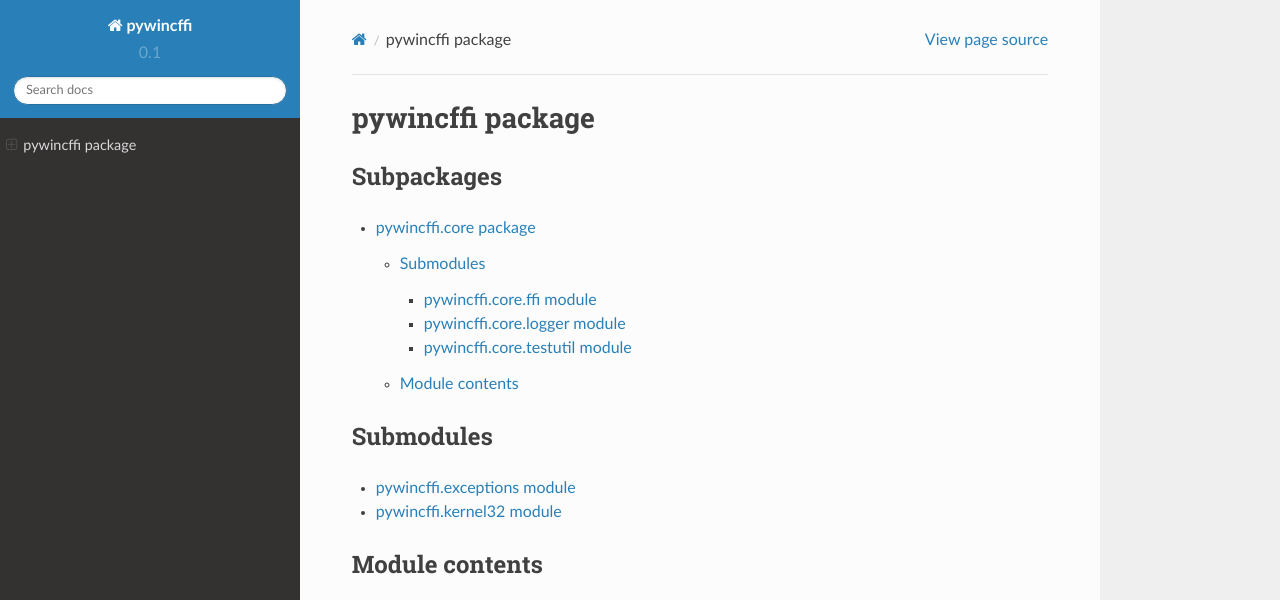
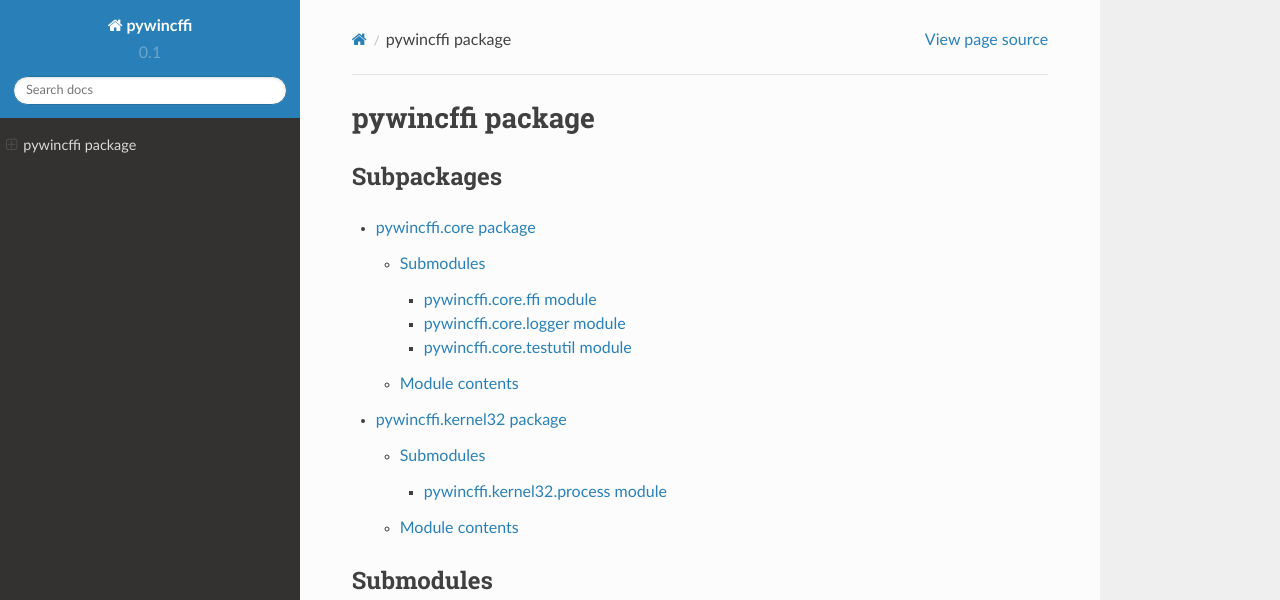
Before and after one commit to opalmer/pywincffi, a Sphinx documentation site: the page built from docs/source/modules/pywincffi.rst, in a window 1280 px wide and 954 px high, cut to the strip 0-600 px from the top of the window. Built offline with Sphinx 7.4.7 and the Read the Docs theme 2.0.0, drawn with Linux system fonts in a browser that asks for light colours.

Commit message:
updating docs to reflect latest changes

```diff
--- /dev/null
+++ b/docs/source/modules/pywincffi.kernel32.process.rst
@@ -0,0 +1,7 @@
+pywincffi.kernel32.process module
+=================================
+
+.. automodule:: pywincffi.kernel32.process
+    :members:
+    :undoc-members:
+    :show-inheritance:
--- a/docs/source/modules/pywincffi.rst
+++ b/docs/source/modules/pywincffi.rst
@@ -7,6 +7,7 @@
 .. toctree::
 
     pywincffi.core
+    pywincffi.kernel32
 
 Submodules
 ----------
```
Also changed, not shown: other parts of docs/source/modules/pywincffi.rst (+0 -1 lines), docs/source/modules/pywincffi.kernel32.rst (+12 -2 lines).
